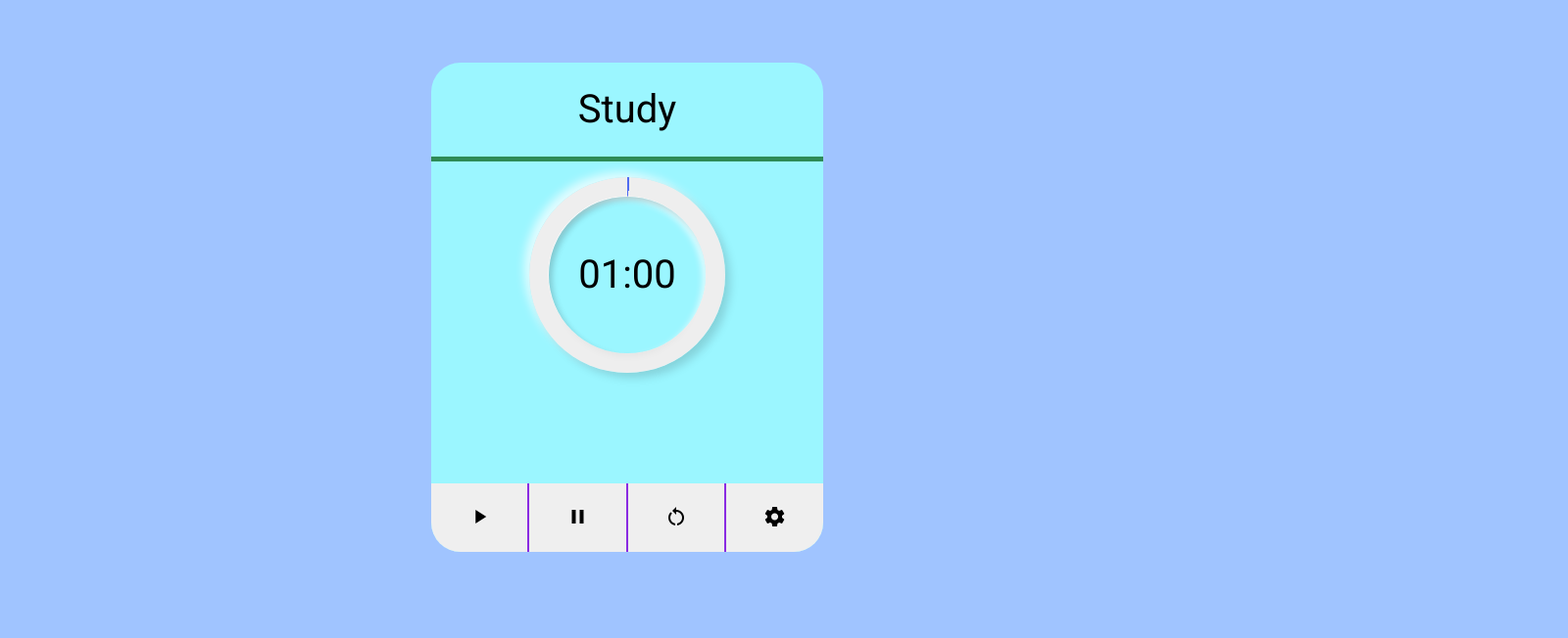
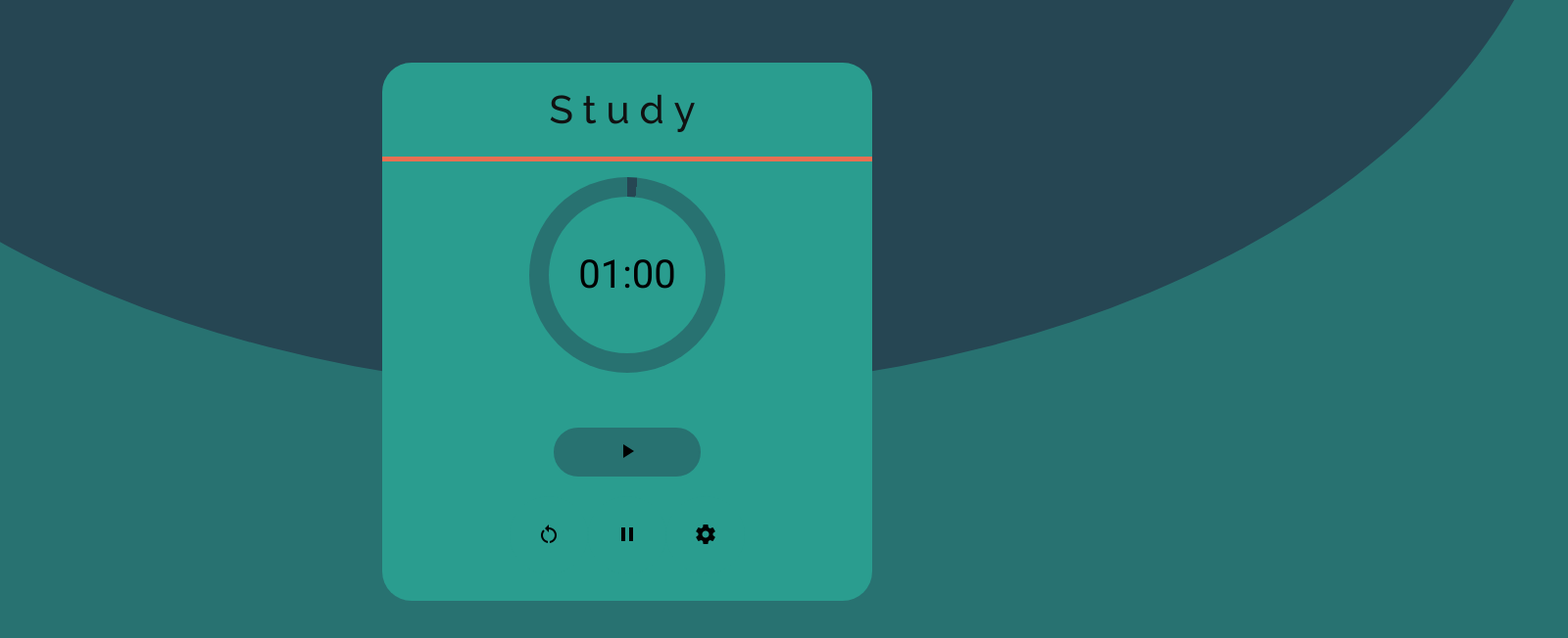
Before and after one commit to DamperDoor56/angular-pomodoro-app, an Angular app: page / in a window 1280 px wide. Shown: the top 652 px of the page at 98% size, 1600 px wide, since content can reach past the window. Built offline with nearby package versions, Linux system fonts and the light colour scheme.

Commit message:
doing-some-styling ;)

```diff
--- a/src/app/app.component.html
+++ b/src/app/app.component.html
@@ -24,13 +24,12 @@
     </div>
 
 
+    <button class="middle" #idstart (click)="start()" [disabled]="disabled"><mat-icon aria-hidden="false" fontIcon="play_arrow"></mat-icon></button>
 
     <div class="buttons">
-      <button (click)="start()" [disabled]="disabled"><mat-icon aria-hidden="false" fontIcon="play_arrow"></mat-icon></button>
+      <button (click)="reset()"><mat-icon aria-hidden="false" aria-label="Example restart_alt icon" fontIcon="restart_alt"></mat-icon></button>
       <button (click)="stop()" ><mat-icon aria-hidden="false" aria-label="Example pause icon" fontIcon="pause"></mat-icon></button>
-      <button (click)="reset()"><mat-icon aria-hidden="false" aria-label="Example restart_alt icon" fontIcon="restart_alt"></mat-icon></button>
-      <button (click)="toggleDisplay()"
-      ><mat-icon aria-hidden="false" aria-label="Example settings icon" fontIcon="settings"></mat-icon>
+      <button (click)="toggleDisplay()"><mat-icon aria-hidden="false" aria-label="Example settings icon" fontIcon="settings"></mat-icon>
       </button>
     </div>
   </div>
--- a/src/app/app.component.scss
+++ b/src/app/app.component.scss
@@ -1,20 +1,28 @@
+@import url('https://fonts.googleapis.com/css2?family=Raleway:ital,wght@0,100;0,200;0,300;0,400;0,500;0,600;0,700;0,800;0,900;1,100;1,200;1,300;1,400;1,500;1,600;1,700;1,800;1,900&display=swap');
+
 .app{
   display: flex;
   justify-content: center;
+
 
   .card{
     margin: 5% 0;
     text-align: center;
     border-radius: 30px;
-    width: 400px;
-    height: 500px;
-    background-color: #9bf6ff;
+    width: 500px;
+    height: 550px;
+    z-index: 999;
+    background-color: #2a9d8f;
 
     h1{
+      color: #111;
+      letter-spacing: 10px;
+      font-family: 'Raleway', sans-serif;
+      font-weight: 500;
       font-size: 40px;
       border-top-left-radius: 30px;
       border-top-right-radius: 30px;
-      border-bottom: 5px solid seagreen;
+      border-bottom: 5px solid #e76f51;
     }
 
     .move{
@@ -48,7 +56,7 @@
       .number{
 
         .inner{
-          background-color: #9bf6ff;
+          background-color: #2a9d8f;
           height: 120px;
           width: 120px;
           display: flex;
@@ -56,50 +64,60 @@
           align-items: center;
           padding:20px;
           border-radius: 50%;
-          box-shadow: inset 4px 4px 6px -1px rgba(0,0,0,0.2),
-          inset -4px 4px 6px -1px rgba(255,255,255,0.7),
-          -0.5px -0.5px 0px rgba(255, 255, 255, 1),
-          0.5px 0.5px 0px rgba(255, 255, 255, 0.15),
-          0px 12px 10px -10px rgba(0,0,0,0.05);
         }
 
+      }
+    }
+    .middle{
+      margin-top: 3.5rem;
+      width: 150px;
+      border-radius: 50px;
+      background: #287271;
+      height: 50px;
+      border: 2px solid #287271;
+      padding: 0.5rem;
+      transition: all 0.5s ;
+      cursor: pointer;
+      &:hover{
+        background-color: #e76f51;
+        border: 2px solid #e76f51;
+        color: snow;
       }
     }
     .buttons{
       display: flex;
       position: relative;
-      top: 113px ;
-      justify-content: space-around;
+      top: 20px;
+      justify-content: center;
+
+
 
       button{
-        width:100%;
-        height:70px;
+        width:80px;
+        height:80px;
         border: none;
-        border-right: 2px solid blueviolet;
-        &:nth-child(1){
-          border-bottom-left-radius: 30px;
-        }
-        &:nth-child(4){
-          border-bottom-right-radius: 30px;
-          border-right: none;
-
-        }
+        background-color: #2a9d8f;
+        transition: all 0.5s;
+        border-radius: 50%;
         &:hover{
           cursor: pointer;
-          background-color: #8093f1;
+          background-color: #e76f51;
+          color:snow;
         }
       }
     }
     }
   }
   .settings-card{
+    border: 2px solid #e76f51;
+    z-index: 9999;
     position: absolute;
     margin-top: 5%;
     text-align: center;
     border-radius: 30px;
     width: 500px;
-    height: 500px;
-    background-color: #9bf6ff;
+    height: 550px;
+    background-color: #2a9d8f;
   }
 
 .done{
--- a/src/app/app.component.ts
+++ b/src/app/app.component.ts
@@ -30,6 +30,7 @@ export class AppComponent implements OnInit {
   animate: boolean = false
   @ViewChild("idAudio") idAudio: ElementRef;
   @ViewChild("idOuter") idOuter: ElementRef;
+  @ViewChild("idstart") idstart: ElementRef
 
   //Increasing time in settings
   increase_focusTime(){
@@ -71,6 +72,12 @@ export class AppComponent implements OnInit {
 
   }
   // Back circle animated
+
+  // this.disabled = false;
+  //   this.show = true;
+  //   this.animate = false;
+  //   clearInterval(this.app);
+  //   this.idAudio.nativeElement.load();
   animatedCircle(){
     let startValue = 1;
     let endValue = Math.floor(this.staticWorkMinValue * 60);
@@ -86,7 +93,7 @@ export class AppComponent implements OnInit {
         this.seconds === 0){ //Reset
           startValue = 1;
         }
-        this.idOuter.nativeElement.style.background = `conic-gradient(#506bf1 ${startValue * (360/endValue)}deg , #eee 0deg)`;
+        this.idOuter.nativeElement.style.background = `conic-gradient(#264653 ${startValue * (360/endValue)}deg , #287271 0deg)`;
     }, 1000)
   }
 
@@ -150,6 +157,9 @@ export class AppComponent implements OnInit {
   start() {
     if ( this.workDuration > 0 || this.seconds > 0) {
       this.animatedCircle();
+      this.idstart.nativeElement.style.boxShadow = '2px 6px 10px 2px rgba(0, 0, 0, 0.432)'
+      this.idstart.nativeElement.style.background = '#e76f51'
+      this.idstart.nativeElement.style.color = '#snow'
       this.disabled = true;
       this.show = false;  //hide btn
       this.updateTimer();
--- a/src/styles.scss
+++ b/src/styles.scss
@@ -1,14 +1,28 @@
 /* You can add global styles to this file, and also import other style files */
+@import url('https://fonts.googleapis.com/css2?family=Raleway:ital,wght@0,100;0,200;0,300;0,400;0,500;0,600;0,700;0,800;0,900;1,100;1,200;1,300;1,400;1,500;1,600;1,700;1,800;1,900&display=swap');
 body{
   margin: 0;
-  background-color: #a0c4ff;
+  background-color: #287271;
+  overflow: hidden;
+  &::before{
+    content: '';
+    position:absolute;
+    bottom: 0;
+    left: 50%;
+    width: 100%;
+    height: 100%;
+    background: #264653;
+    border-radius: 50%;
+    transform-origin: bottom;
+    transform: translateX(-50%) translateY(-50%) scale(1.5);
+  }
 }
 
 html, body { height: 100%; }
 body { margin: 0; font-family: Roboto, "Helvetica Neue", sans-serif; }
 
 .outer{
-  background: conic-gradient(#506bf1 1deg , #eee 0deg);
+  background: conic-gradient(#264653 6deg , #287271 0deg);
   height: 160px;
   width: 160px;
   padding:20px;
@@ -16,6 +30,4 @@ body { margin: 0; font-family: Roboto, "Helvetica Neue", sans-serif; }
   justify-content: center;
   align-items: center;
   border-radius: 50%;
-  box-shadow: 6px 6px 10px -1px rgba(0,0,0,0.15),
-  -6px -6px 10px -1px rgba(255,255,0255,0.7);
 }
```
